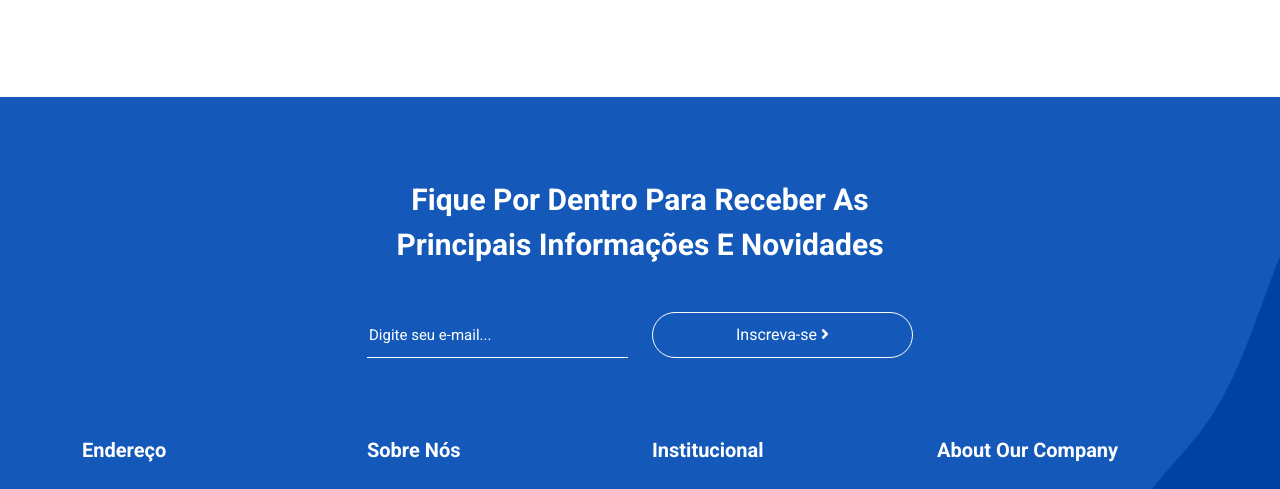
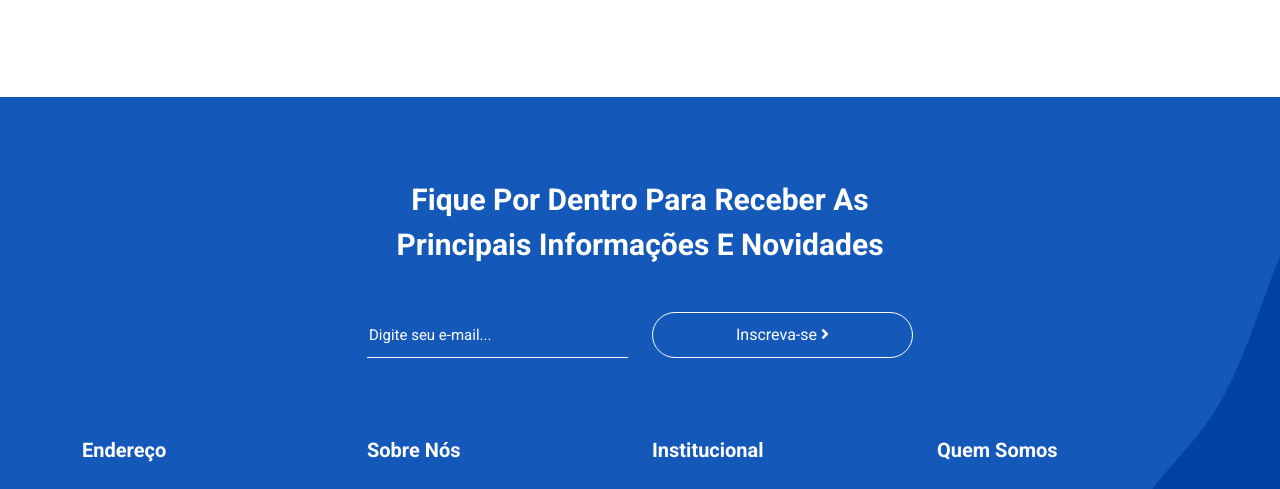
Before and after one commit to andreisaque/HelpTech, a plain HTML site: page index.html in a window 1280 px wide. Shown: the part 4161-4650 px from the top of the page. Drawn offline with Linux system fonts and the light colour scheme.

Commit message:
Update index.html

```diff
--- a/index.html
+++ b/index.html
@@ -1,4 +1,3 @@
-
 <!DOCTYPE html>
 <html lang="en">
 
@@ -698,7 +697,7 @@ https://templatemo.com/tm-570-chain-app-dev
         </div>
         <div class="col-lg-3">
           <div class="footer-widget">
-            <h4>About Our Company</h4>
+            <h4>Quem Somos</h4>
             <div class="logo">
               <img src="assets/images/logo_branco.png" alt="">
             </div>
```
